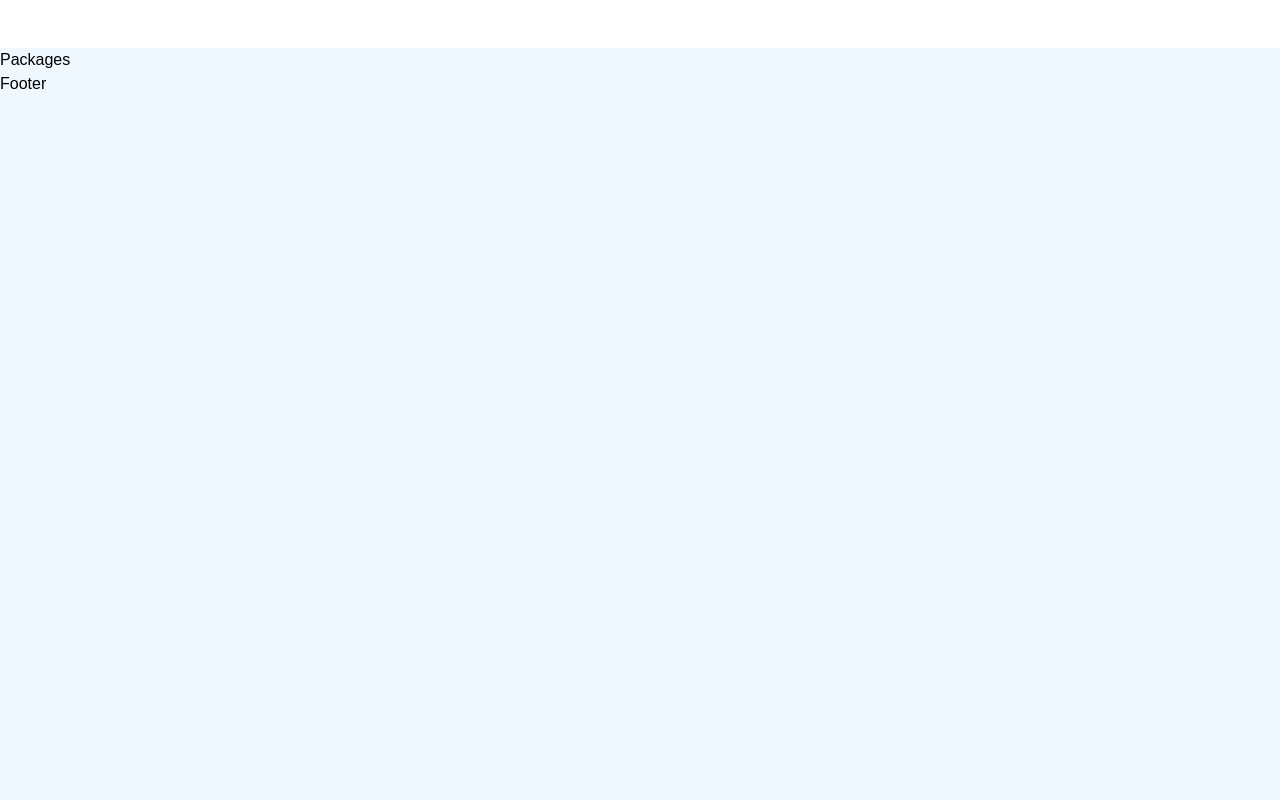
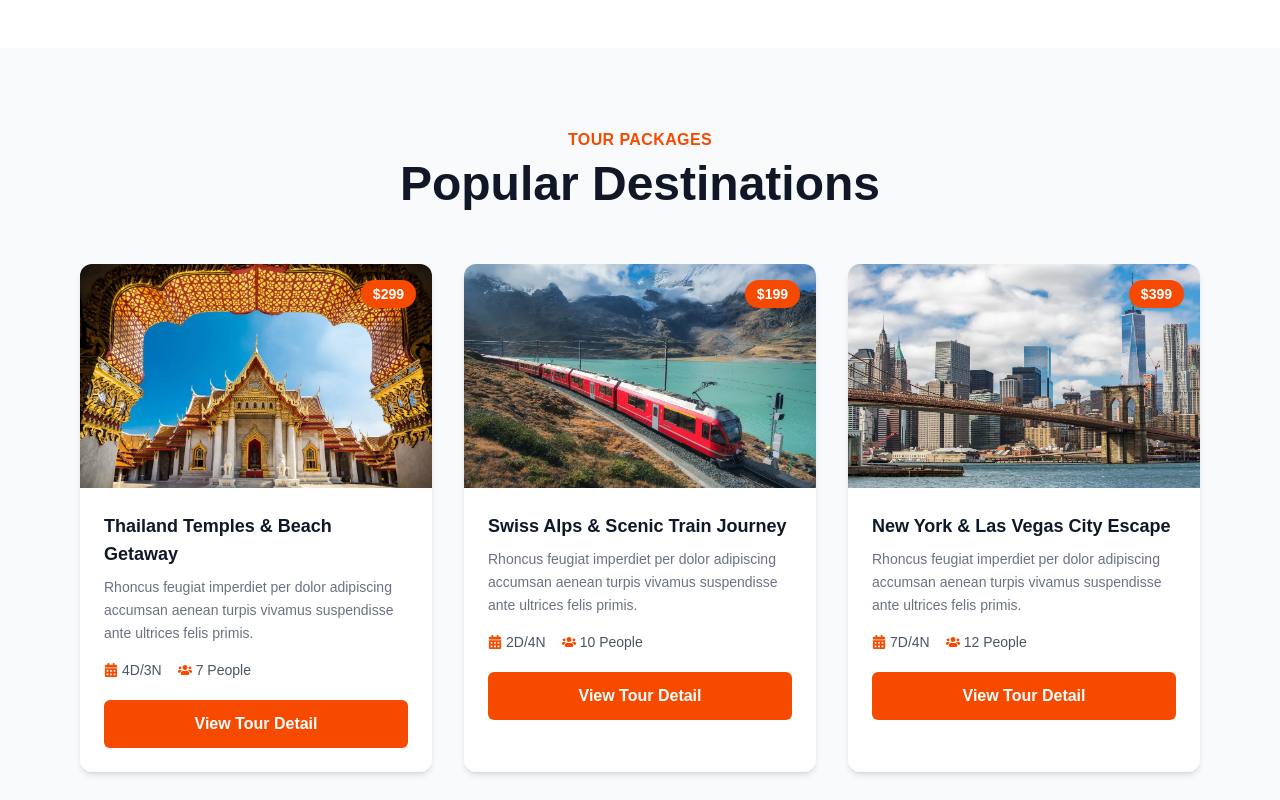
Before and after one commit to Umar71-Developer/globesptrints, a React (Vite) app: page / in a window 1280 px wide. Shown: the part 2920-3720 px from the top of the page. Before the commit the page ends 3016 px from the top, so only its background shows below. Built offline with nearby package versions, Linux system fonts and the light colour scheme; a web font is replaced by a local one.

Commit message:
packages section is completed till now and now starting features section

```diff
--- a/src/sections/Packages.jsx
+++ b/src/sections/Packages.jsx
@@ -1,8 +1,75 @@
-import React from 'react'
+import React, { useEffect } from 'react'
+import { tourpackages } from '../export'
+import { FaCalendarAlt, FaUsers } from 'react-icons/fa'
+import AOS from 'aos'
+import 'aos/dist/aos.css'
 
 function Packages() {
+  useEffect(() => {
+    AOS.init({
+      duration: 800,
+      delay: 200,
+      once: false,
+    })
+  }, [])
+
   return (
-    <div>Packages</div>
+    <section id="packages" className="py-20 px-6 lg:px-20 bg-gray-50">
+      <div className="max-w-7xl mx-auto">
+        {/* Section Header */}
+        <div className="text-center mb-14">
+          <p data-aos="fade-up" className="text-orange-600 font-semibold text-base uppercase tracking-wide mb-2">
+            Tour Packages
+          </p>
+          <h2 data-aos="fade-up" data-aos-delay="100" className="text-3xl lg:text-5xl font-fakhwang font-bold text-gray-900">
+            Popular Destinations
+          </h2>
+        </div>
+
+        {/* Packages Grid */}
+        <div className="grid grid-cols-1 sm:grid-cols-2 lg:grid-cols-3 gap-8">
+          {tourpackages.map((pkg, index) => (
+            <div
+              key={index}
+              data-aos="fade-up"
+              data-aos-delay={index * 100}
+              className="group bg-white rounded-xl overflow-hidden shadow-md hover:shadow-xl transition-shadow duration-300"
+            >
+              <div className="relative overflow-hidden">
+                <img
+                  src={pkg.image}
+                  alt={pkg.name}
+                  className="w-full h-56 object-cover group-hover:scale-110 transition-transform duration-500"
+                />
+                <span className="absolute top-4 right-4 bg-orange-600 text-white text-sm font-semibold px-3 py-1 rounded-full">
+                  {pkg.price}
+                </span>
+              </div>
+
+              <div className="p-6">
+                <h3 className="text-lg font-semibold text-gray-900 mb-2">{pkg.name}</h3>
+                <p className="text-sm text-gray-500 font-poppins leading-relaxed mb-4">{pkg.about}</p>
+
+                <div className="flex items-center gap-4 text-sm text-gray-600 mb-5">
+                  <span className="flex items-center gap-1">
+                    <FaCalendarAlt className="text-orange-600" />
+                    {pkg.days}
+                  </span>
+                  <span className="flex items-center gap-1">
+                    <FaUsers className="text-orange-600" />
+                    {pkg.pax} People
+                  </span>
+                </div>
+
+                <button className="w-full bg-orange-600 hover:bg-black text-white text-base py-3 font-semibold rounded-md cursor-pointer transition-colors duration-300">
+                  {pkg.btn}
+                </button>
+              </div>
+            </div>
+          ))}
+        </div>
+      </div>
+    </section>
   )
 }
 
```
